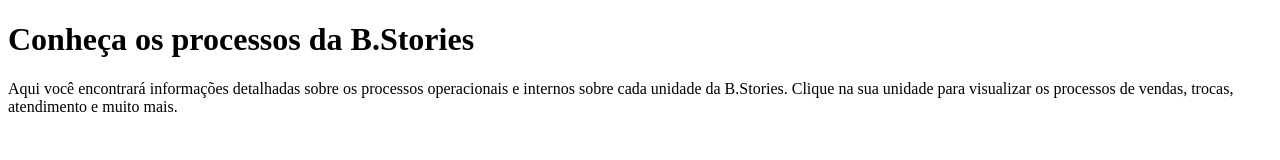
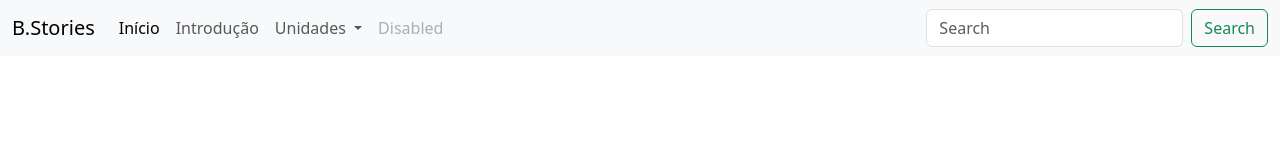
Before and after one commit to Italo-Soousa/Processos-Bstories, a plain HTML site: page introducao.html in a window 1280 px wide. Drawn offline with nearby package versions, Linux system fonts and the light colour scheme.

Commit message:
adição navbar

```diff
--- a/introducao.html
+++ b/introducao.html
@@ -4,10 +4,55 @@
     <meta charset="UTF-8">
     <meta name="viewport" content="width=device-width, initial-scale=1.0">
     <title>Introdução</title>
+    <link href="https://cdn.jsdelivr.net/npm/bootstrap@5.3.3/dist/css/bootstrap.min.css" rel="stylesheet" integrity="sha384-QWTKZyjpPEjISv5WaRU9OFeRpok6YctnYmDr5pNlyT2bRjXh0JMhjY6hW+ALEwIH" crossorigin="anonymous">
 </head>
 <body>
-    <h1>Conheça os processos da B.Stories</h1>
-    <p>Aqui você encontrará informações detalhadas sobre os processos operacionais e internos sobre cada unidade da B.Stories.
-        Clique na sua unidade para visualizar os processos de vendas, trocas, atendimento e muito mais.</p>
+    <script src="https://cdn.jsdelivr.net/npm/bootstrap@5.3.3/dist/js/bootstrap.bundle.min.js" integrity="sha384-YvpcrYf0tY3lHB60NNkmXc5s9fDVZLESaAA55NDzOxhy9GkcIdslK1eN7N6jIeHz" crossorigin="anonymous"></script>
+
+<nav class="navbar navbar-expand-lg bg-body-tertiary">
+
+    <div class="container-fluid">
+
+      <a class="navbar-brand" href="#">B.Stories</a>
+      <button class="navbar-toggler" type="button" data-bs-toggle="collapse" data-bs-target="#navbarSupportedContent" aria-controls="navbarSupportedContent" aria-expanded="false" aria-label="Toggle navigation">
+        <span class="navbar-toggler-icon"></span>
+      </button>
+
+      <div class="collapse navbar-collapse" id="navbarSupportedContent">
+        <ul class="navbar-nav me-auto mb-2 mb-lg-0">
+          <li class="nav-item">
+            <a class="nav-link active" aria-current="page" href="index.html">Início</a>
+          </li>
+          <li class="nav-item">
+            <a class="nav-link" href="introducao.html">Introdução</a>
+          </li>
+          <li class="nav-item dropdown">
+            <a class="nav-link dropdown-toggle" href="#" role="button" data-bs-toggle="dropdown" aria-expanded="false">
+              Unidades
+            </a>
+
+            <ul class="dropdown-menu">
+              <li><a class="dropdown-item" href="#">ParkShopping</a></li>
+              <li><a class="dropdown-item" href="#">Pátio Brasil</a></li>
+              <li><a class="dropdown-item" href="#">Meca</a></li>
+              <li><a class="dropdown-item" href="#">YouBeauty</a></li>
+              <li><hr class="dropdown-divider"></li>
+              <li><a class="dropdown-item" href="#">Something else here</a></li>
+            </ul>
+          </li>
+
+          <li class="nav-item">
+            <a class="nav-link disabled" aria-disabled="true">Disabled</a>
+          </li>
+
+        </ul>
+        <form class="d-flex" role="search">
+          <input class="form-control me-2" type="search" placeholder="Search" aria-label="Search">
+          <button class="btn btn-outline-success" type="submit">Search</button>
+        </form>
+      </div>
+
+    </div>
+  </nav>
 </body>
 </html>
```
